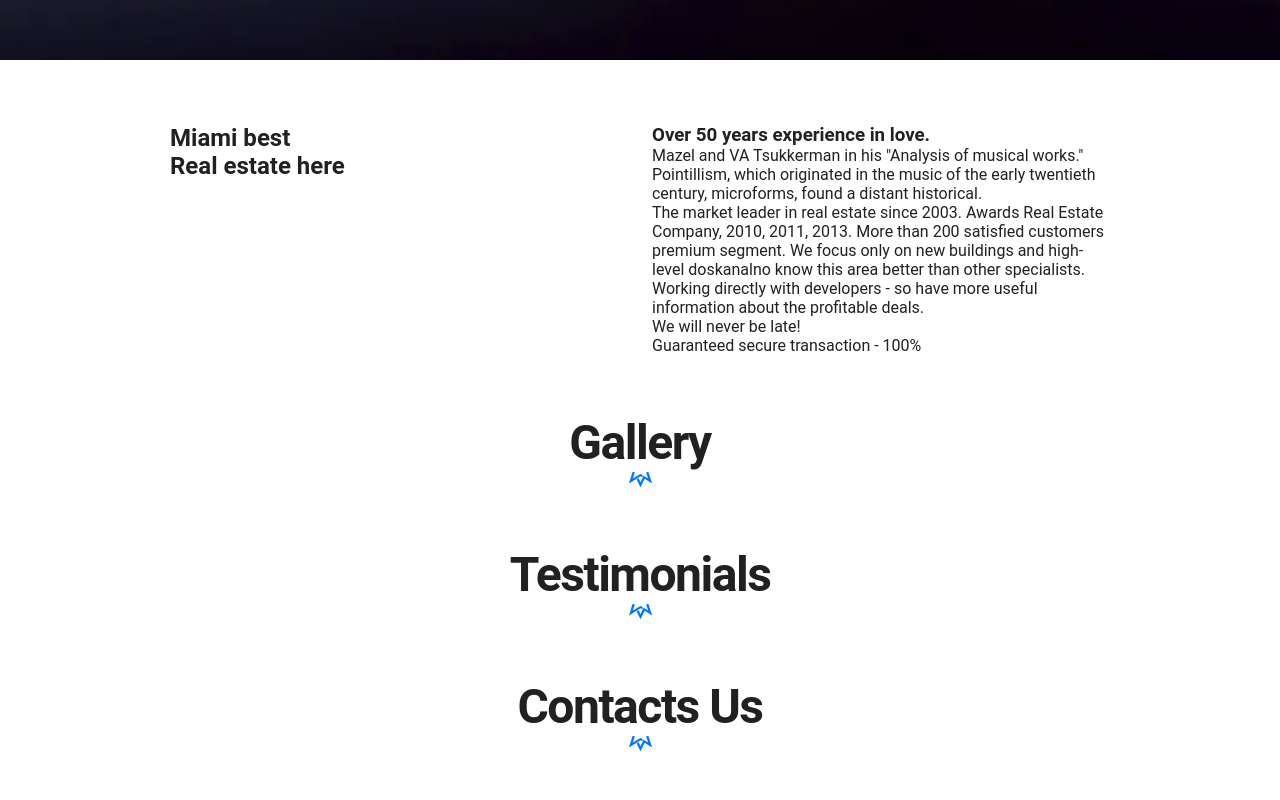
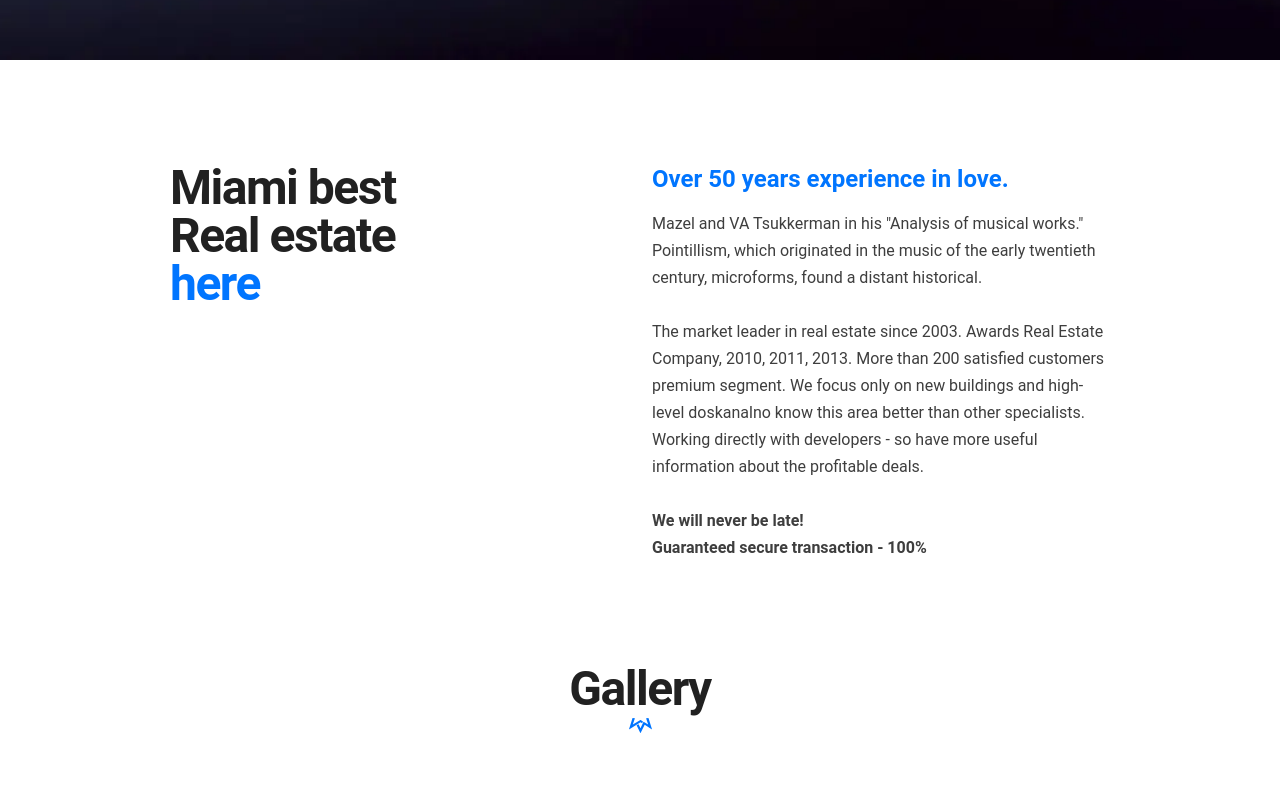
Before and after one commit to wurnsw/miami--hw, a website built with Parcel: page src/index.html in a window 1280 px wide. Shown: the part 740-1540 px from the top of the page. Built offline with nearby package versions, Linux system fonts and the light colour scheme.

Commit message:
added about section

```diff
--- a/src/index.html
+++ b/src/index.html
@@ -6,7 +6,7 @@
     <link rel="stylesheet" href="./sass/main.scss" />
     <title>MIAMI</title>
   </head>
-  <body class="page__body">
+  <body class="page__body page__body--with-menu">
     <header class="header page__section" id="home">
       <div class="container">
         <div class="header__content">
@@ -74,26 +74,29 @@
     </nav>
 
     <main>
-      <section class="page__section" id="about">
+      <section class="page__section about" id="about">
         <div class="container">
           <div class="grid grid--desktop">
             <div class="grid__item grid__item--1-4">
-              <h2 class="">
+              <h2 class="about__title">
                 Miami best <br />
-                Real estate here
+                Real estate
+                <a class="about__title-link" href="#"> here </a>
               </h2>
             </div>
+
             <div class="grid__item grid__item--7-12">
               <article class="about__description description">
-                <h3 class="description__title">
+                <a href="#" class="about__subtitle">
                   Over 50 years experience in love.
-                </h3>
-                <p class="description__subtitle">
+                </a>
+
+                <p class="about__paragraph">
                   Mazel and VA Tsukkerman in his "Analysis of musical works."
                   Pointillism, which originated in the music of the early
                   twentieth century, microforms, found a distant historical.
                 </p>
-                <p class="description__subtitle">
+                <p class="about__paragraph">
                   The market leader in real estate since 2003. Awards Real
                   Estate Company, 2010, 2011, 2013. More than 200 satisfied
                   customers premium segment. We focus only on new buildings and
@@ -101,7 +104,7 @@
                   specialists. Working directly with developers - so have more
                   useful information about the profitable deals.
                 </p>
-                <p class="description__subtitle">
+                <p class="about__paragraph about__paragraph--important">
                   We will never be late!
                   <br />
                   Guaranteed secure transaction - 100%
--- /dev/null
+++ b/src/sass/components/about.scss
@@ -0,0 +1,37 @@
+.about {
+  &__title {
+    margin: 0 0 48px;
+
+    @include title-Typography;
+
+    @include onDesktop {
+      margin: 0;
+
+      font-size: 48px;
+      line-height: 48px;
+    }
+  }
+
+  &__title-link {
+    color: $color-blue;
+  }
+
+  &__subtitle {
+    display: block;
+    margin-bottom: 16px;
+
+    @include blue-Typography;
+  }
+
+  &__paragraph {
+    margin: 0 0 27px;
+
+    @include secondary-Typography;
+
+    &--important {
+      margin: 0;
+
+      font-weight: 700;
+    }
+  }
+}
--- a/src/sass/components/page.scss
+++ b/src/sass/components/page.scss
@@ -3,6 +3,12 @@
 
   font-family: $font-main;
   color: $color-black;
+
+  &__body {
+    &:has(.burger-menu:target) {
+      overflow: hidden;
+    }
+  }
 
   &__menu {
     position: fixed;
@@ -21,13 +27,15 @@
 
   &__section {
     margin-bottom: 64px;
+
+    @include onDesktop {
+      margin-bottom: 104px;
+    }
   }
 
   &__section-title {
-    font-size: 36px;
-    font-weight: 700;
-    line-height: 36px;
-    letter-spacing: -1.5px;
+    @include title-Typography;
+
     text-align: center;
 
     color: $color-black;
--- a/src/sass/main.scss
+++ b/src/sass/main.scss
@@ -10,4 +10,5 @@
 @import "components/icon";
 @import "components/menu";
 @import "components/grid";
+@import "components/about";
 @import "components/footer";
--- a/src/sass/utils/mixins.scss
+++ b/src/sass/utils/mixins.scss
@@ -73,6 +73,8 @@
   font-weight: 700;
   line-height: 36px;
   letter-spacing: -1.5px;
+
+  color: $color-black;
 }
 
 @mixin blue-Typography {
```
